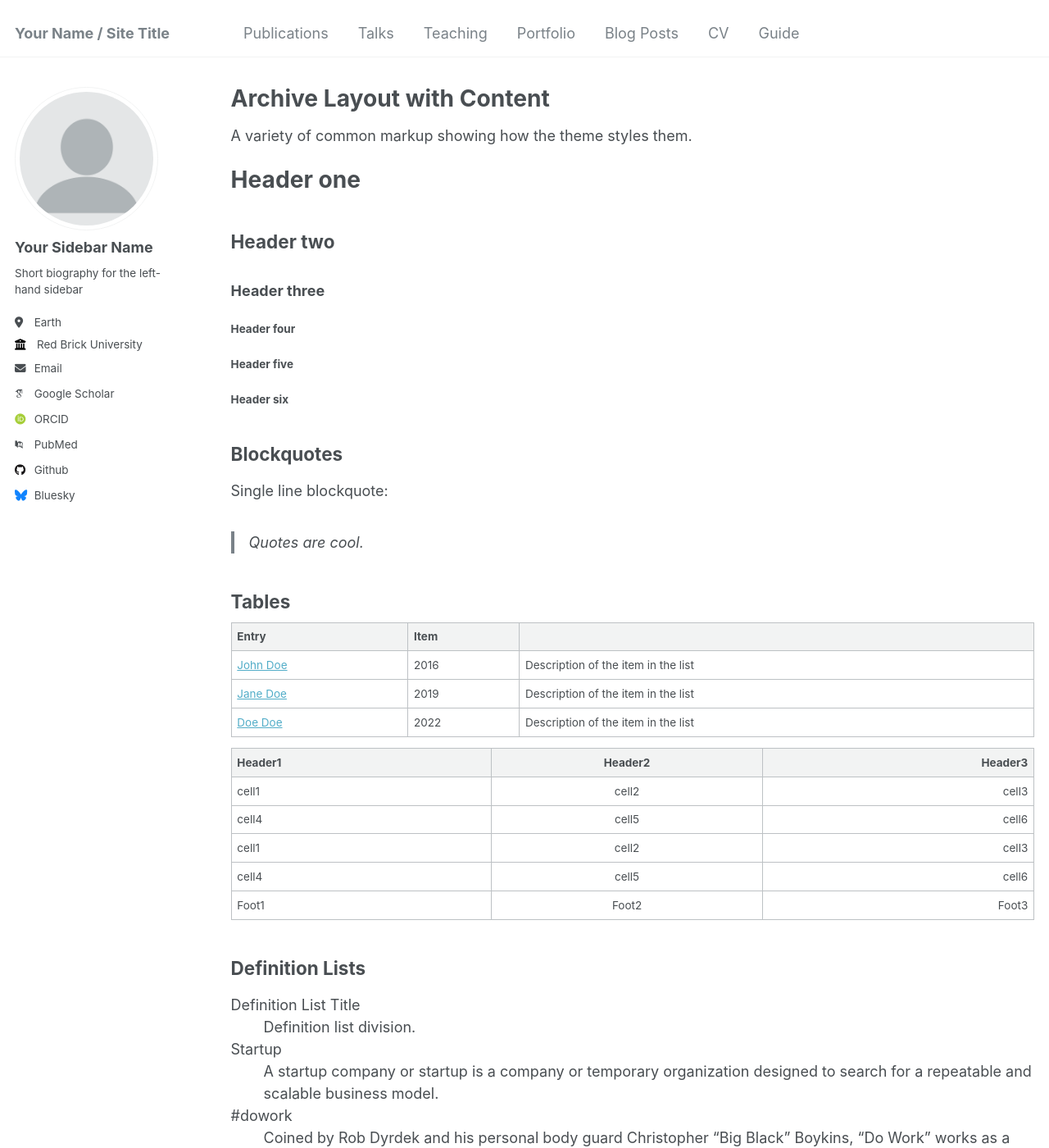
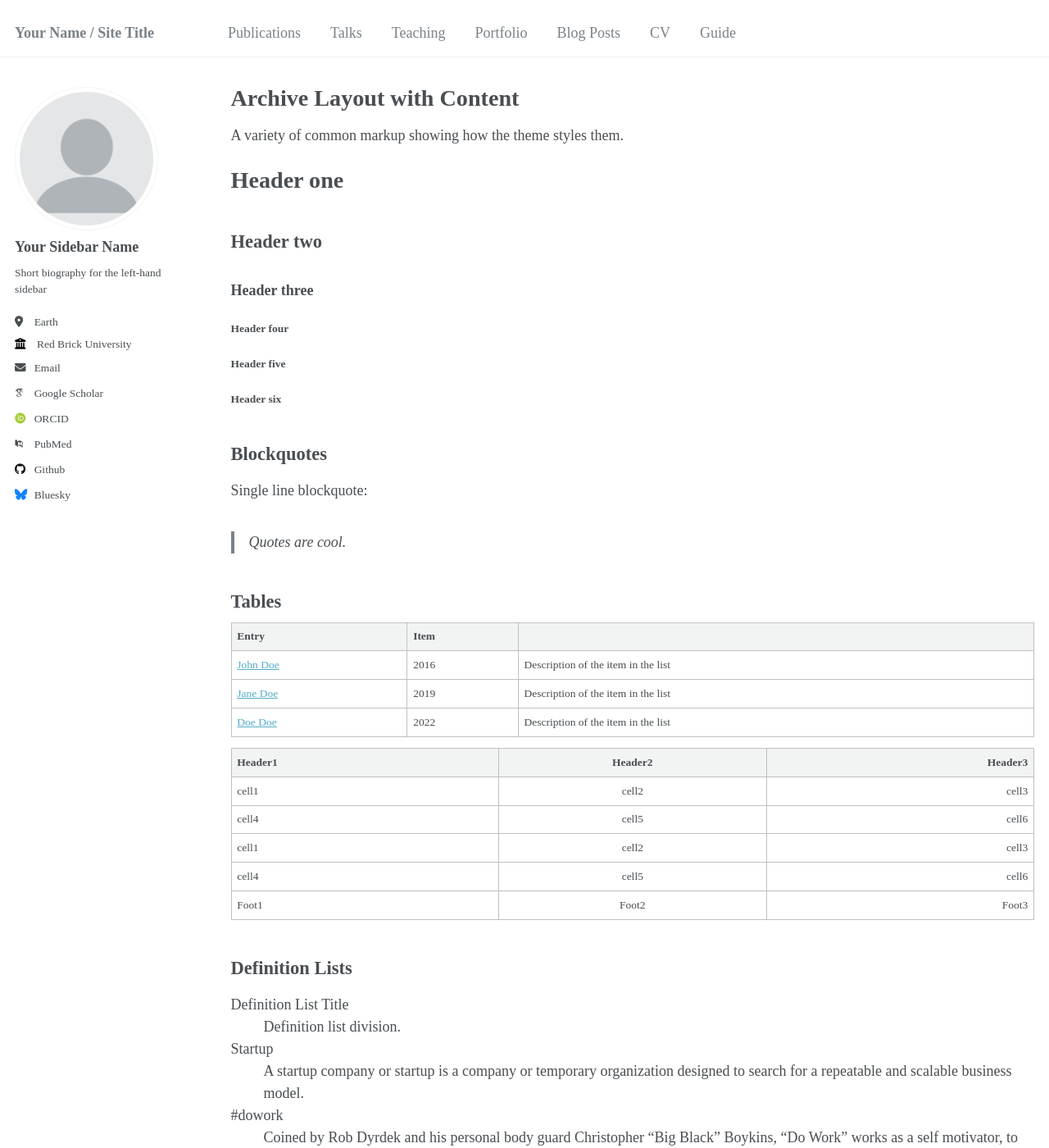
Before and after one commit to keirmh/test, a Jekyll site: the page built from _pages/archive-layout-with-content.md, in a window 1280 px wide and 1400 px high. Shown: the whole window at 82% size. Built offline with Jekyll 4.4.1, drawn with Linux system fonts in a browser that asks for light colours; some web fonts are replaced.

Commit message:
Update _variables.scss

```diff
--- a/_sass/_variables.scss
+++ b/_sass/_variables.scss
@@ -13,9 +13,9 @@ $paragraph-indent           : false; // true, false (default)
 $indent-var                 : 1.3em;
 
 /* system typefaces */
-$serif                      : Georgia, Times, serif;
-$sans-serif                 : -apple-system, ".SFNSText-Regular", "San Francisco", "Roboto", "Segoe UI", "Helvetica Neue", "Lucida Grande", Arial, sans-serif;
-$monospace                  : Monaco, Consolas, "Lucida Console", monospace;
+$serif                      : "Times New Roman", serif;
+$sans-serif                 : "Times New Roman", sans-serif;
+$monospace                  : "Times New Roman", monospace;
 
 /* sans serif typefaces */
 $sans-serif-narrow          : $sans-serif;
@@ -30,7 +30,7 @@ $garamond                   : Garamond, serif;
 
 $global-font-family         : $sans-serif;
 $header-font-family         : $sans-serif;
-$caption-font-family        : $serif;
+$caption-font-family        : $sans-serif;
 
 /* type scale */
 $type-size-1                : 2.441em;  // ~39.056px
```
